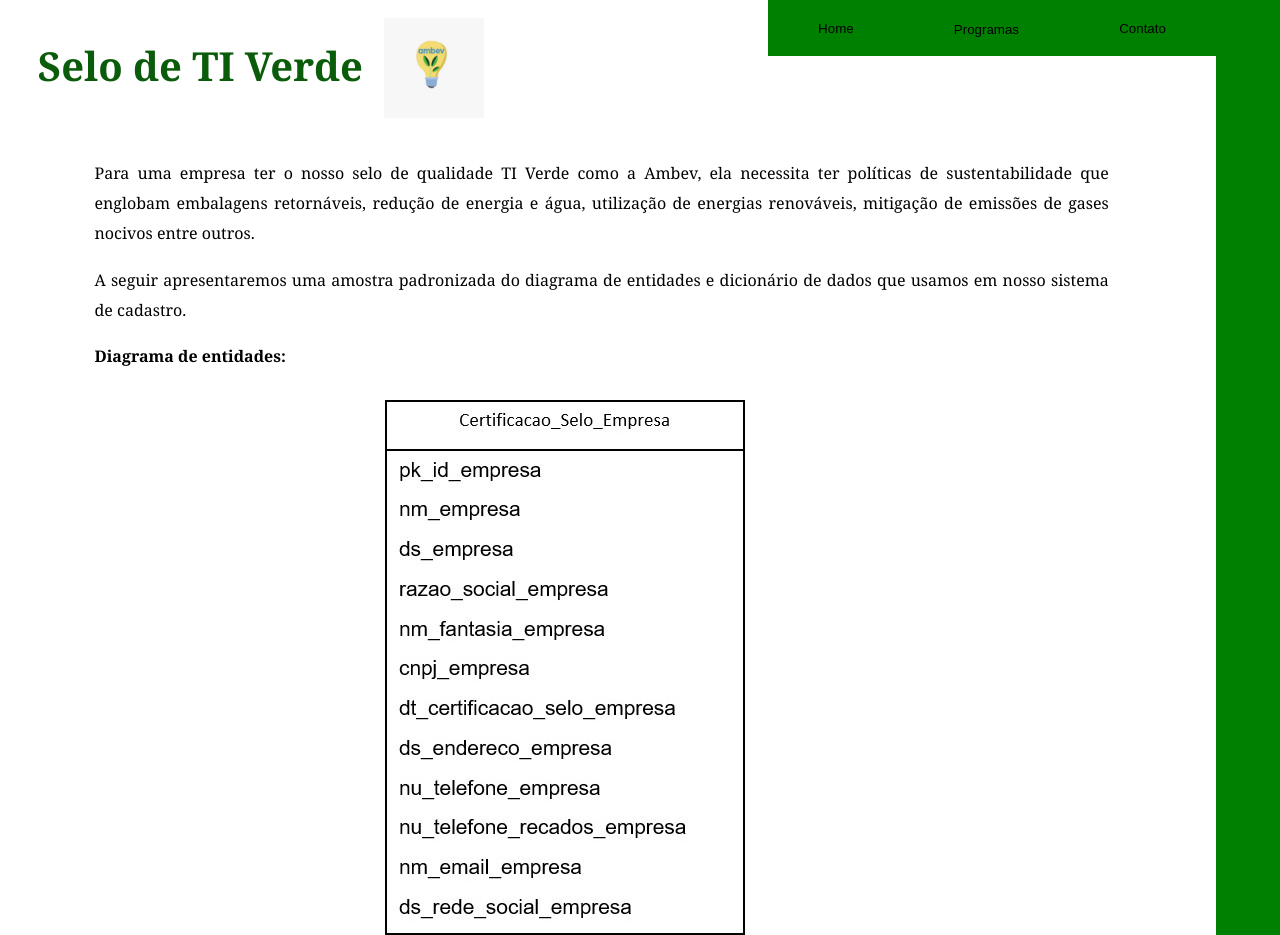
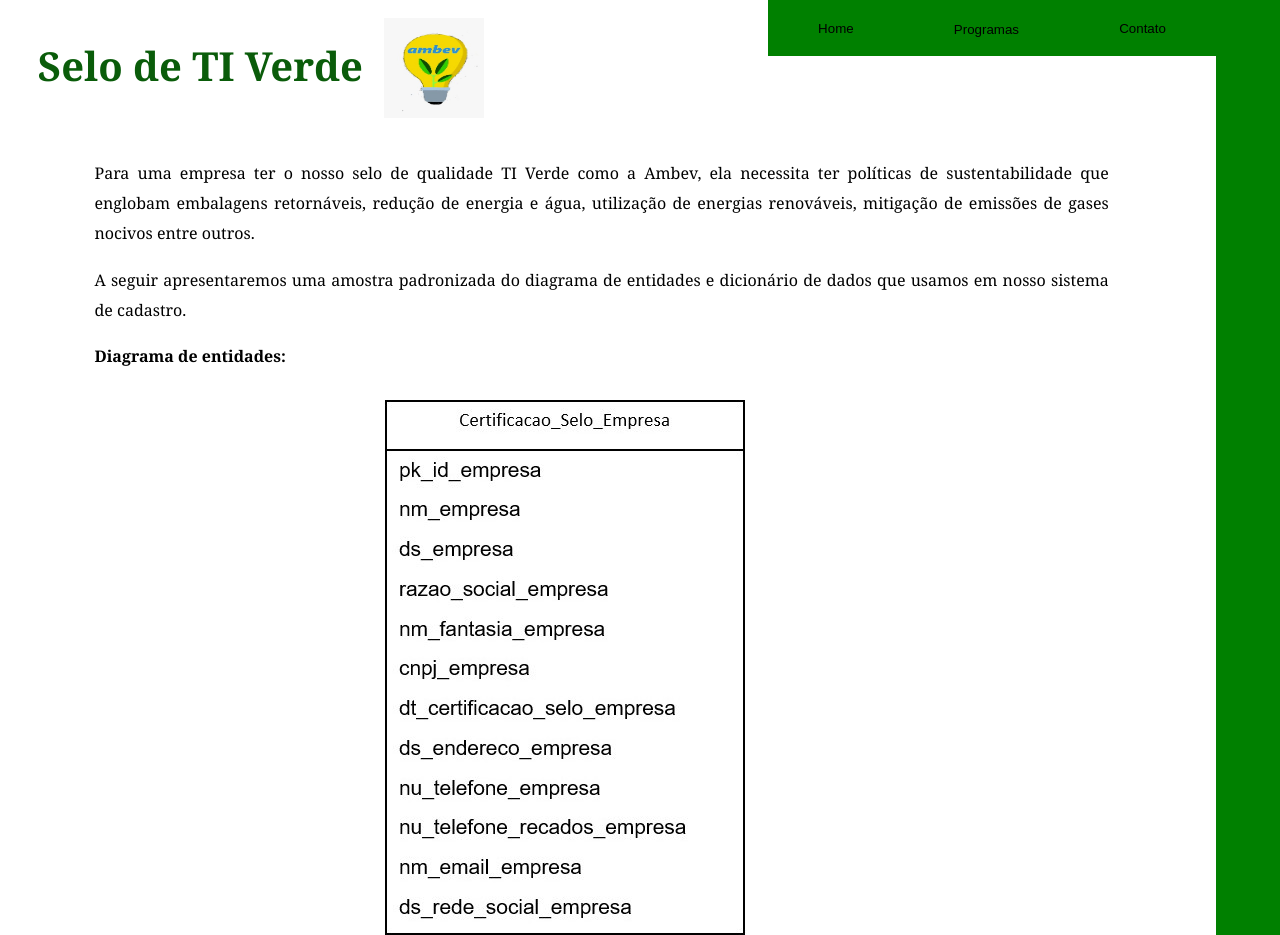
Before and after one commit to RodrigoTBE/RodrigoTBE.github.io, a plain HTML site: page Página4.html in a window 1280 px wide. Shown: the top 935 px of the page. Drawn offline with Linux system fonts and the light colour scheme.

Commit message:
Update Página4.html

```diff
--- a/Página4.html
+++ b/Página4.html
@@ -9,7 +9,7 @@
     </head>
     <body>
         <h1 class="titulo4"> Selo de TI Verde</h1>
-        <img class="logotipo" src="xlogo.jpeg" height=100 width=100>
+        <img class="logotipo" src="newlogo.jpeg" height=100 width=100>
     </br>
         <p class="p1">Para uma empresa ter o nosso selo de qualidade TI Verde como a Ambev, ela necessita ter políticas de sustentabilidade
             que englobam embalagens retornáveis, redução de energia e água, utilização de energias renováveis, mitigação
```
